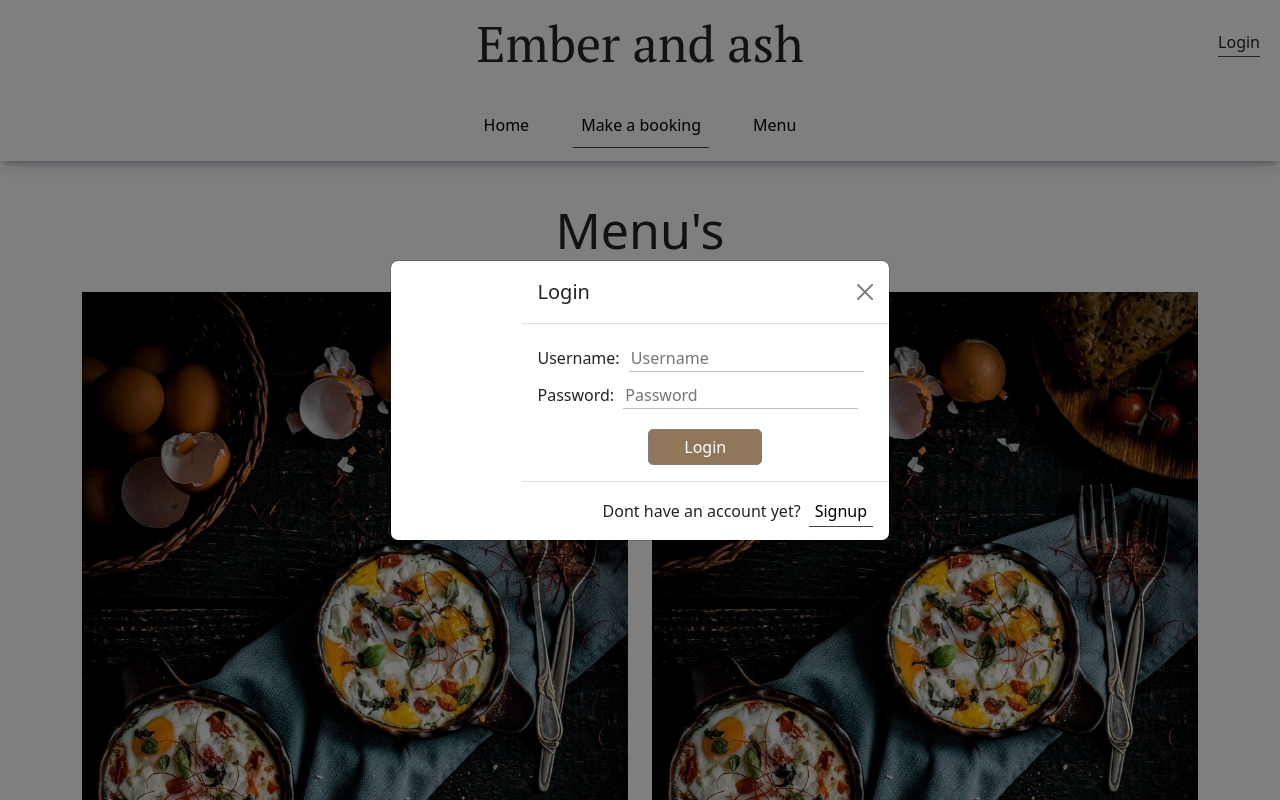
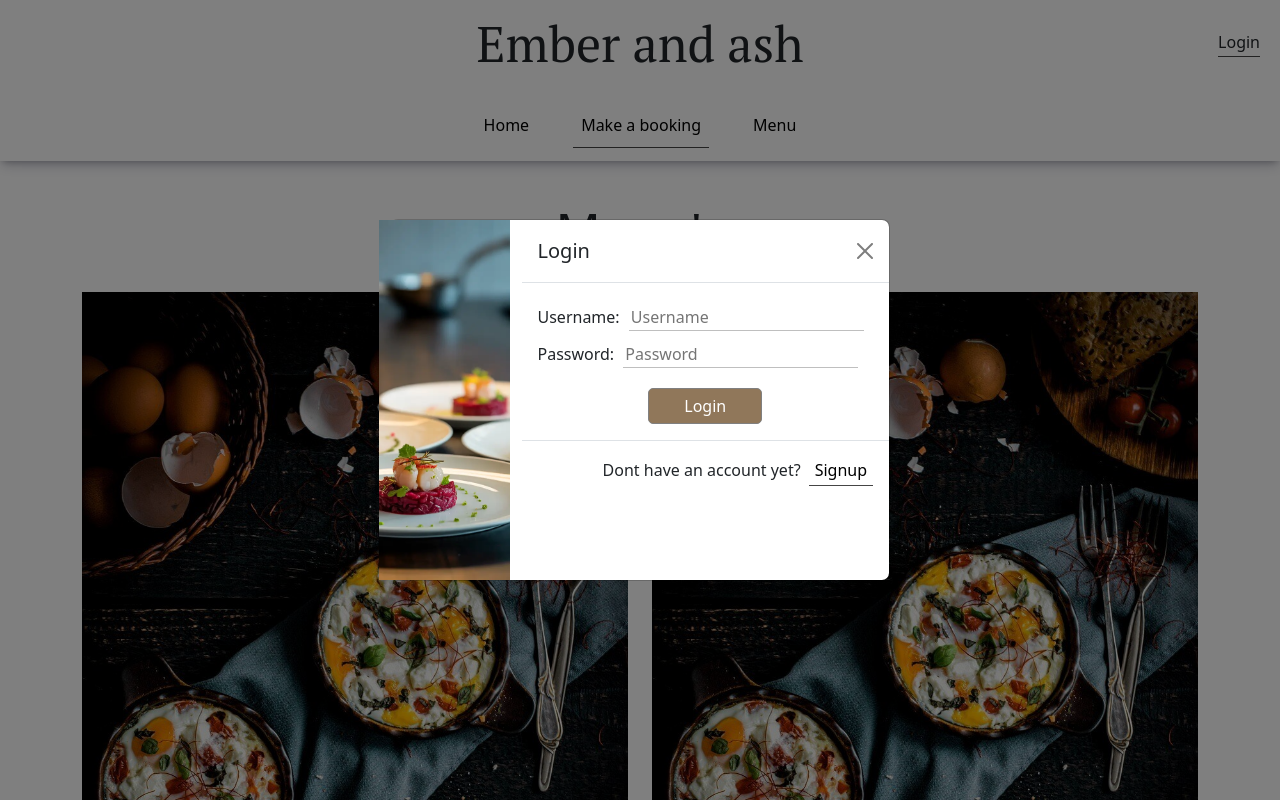
Before and after one commit to JamesBracken/Ember-Ash, a Django app: page /menu/ in a window 1280 px wide, after a click on "Login". Run offline with Django 4.2, Linux system fonts and the light colour scheme; parts of the project's set-up code (start-up, migrations or seed data) failed here and were passed over; some libraries are stand-ins or nearby versions.

Commit message:
Style: signup&login style images

```diff
--- a/static/css/style.css
+++ b/static/css/style.css
@@ -226,7 +226,7 @@ nav li {
     max-width: fit-content;
   }
 
-  /* Login modal */
+  /* Login & signup modal */
 
   .modal-backdrop {
     z-index: 1040 !important;
@@ -234,6 +234,16 @@ nav li {
 
   .modal {
     z-index: 1050 !important;
+  }
+
+  .login-modal-img,
+  .signup-modal-img {
+    height: 360px;
+  }
+
+  .login-modal-img-container,
+  .signup-modal-img-container {
+    padding: 0;
   }
 
   /* Success messages styles */
--- a/templates/base.html
+++ b/templates/base.html
@@ -151,8 +151,8 @@
         <div class="modal-dialog modal-dialog-centered">
           <div class="modal-content">
             <div class="row">
-              <div class="col-3">
-                {% comment %}Insert image{% endcomment %}
+              <div class="col-3 login-modal-img-container">
+                <img class="login-modal-img" src="{% static 'images/home_page/signup-modal.webp' %}" alt="">
               </div>
               <div class="col-9">
                 <div class="modal-header">
@@ -199,13 +199,13 @@
         <div class="modal-dialog modal-dialog-centered">
           <div class="modal-content">
             <div class="row">
-              <div class="col-3">
+              <div class="col-3 signup-modal-img-container">
                 {% comment %}Fill in with image{% endcomment %}
-                <img src="{% static 'images/home_page/signup-modal.webp' %}" alt="">
+                <img class="signup-modal-img" src="{% static 'images/home_page/signup-modal.webp' %}" alt="">
               </div>
               <div class="col-9">
                 <div class="modal-header">
-                  <h1 class="modal-title fs-5" id="signup-modal-toggle-label">Modal 2</h1>
+                  <h1 class="modal-title fs-5" id="signup-modal-toggle-label">Signup</h1>
                   <button type="button" class="btn-close" data-bs-dismiss="modal" aria-label="Close"></button>
                 </div>
                 <div class="modal-body">
```
